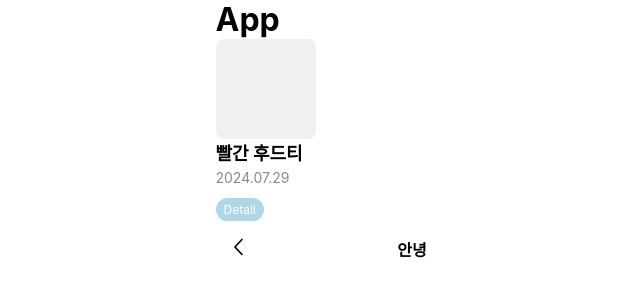
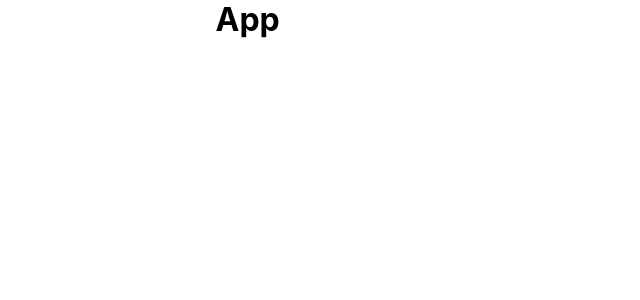
Before and after one commit to git-hubsalt/omoib-frontend, a React (Create React App) app: page / in a window 1280 px wide. Shown: the top 300 px of the page, without its empty margins (228-868 px from the left). Built offline with nearby package versions, Linux system fonts and the light colour scheme; a web font is replaced by a local one.

Commit message:
conflict 해결

```diff
--- a/src/App.tsx
+++ b/src/App.tsx
@@ -1,8 +1,6 @@
 // src/App.tsx
 import React from 'react';
 import { GlobalStyles } from './styles/GlobalStyles';
-import Card from "./components/card/Card";
-import Header from "./components/header/Header";
 
 
 const App: React.FC = () => {
@@ -10,8 +8,6 @@ const App: React.FC = () => {
       <>
         <GlobalStyles />
         <h1>App</h1>
-          <Card/>
-        <Header text="안녕"/>
       </>
   );
 };
--- a/src/index.tsx
+++ b/src/index.tsx
@@ -4,7 +4,6 @@ import '../src/styles/index.css';
 import App from './App';
 import reportWebVitals from '../src/utils/reportWebVitals';
 import {QueryClient, QueryClientProvider} from "@tanstack/react-query";
-// import {ReactQueryDevtools} from "@tanstack/react-query-devtools";
 
 const root = ReactDOM.createRoot(
   document.getElementById('root') as HTMLElement
@@ -16,7 +15,6 @@ root.render(
   <QueryClientProvider client={queryClient}>
     <React.StrictMode>
       <App />
-      {/*<ReactQueryDevtools initialIsOpen={false} />*/}
     </React.StrictMode>
   </QueryClientProvider>
 );
```
